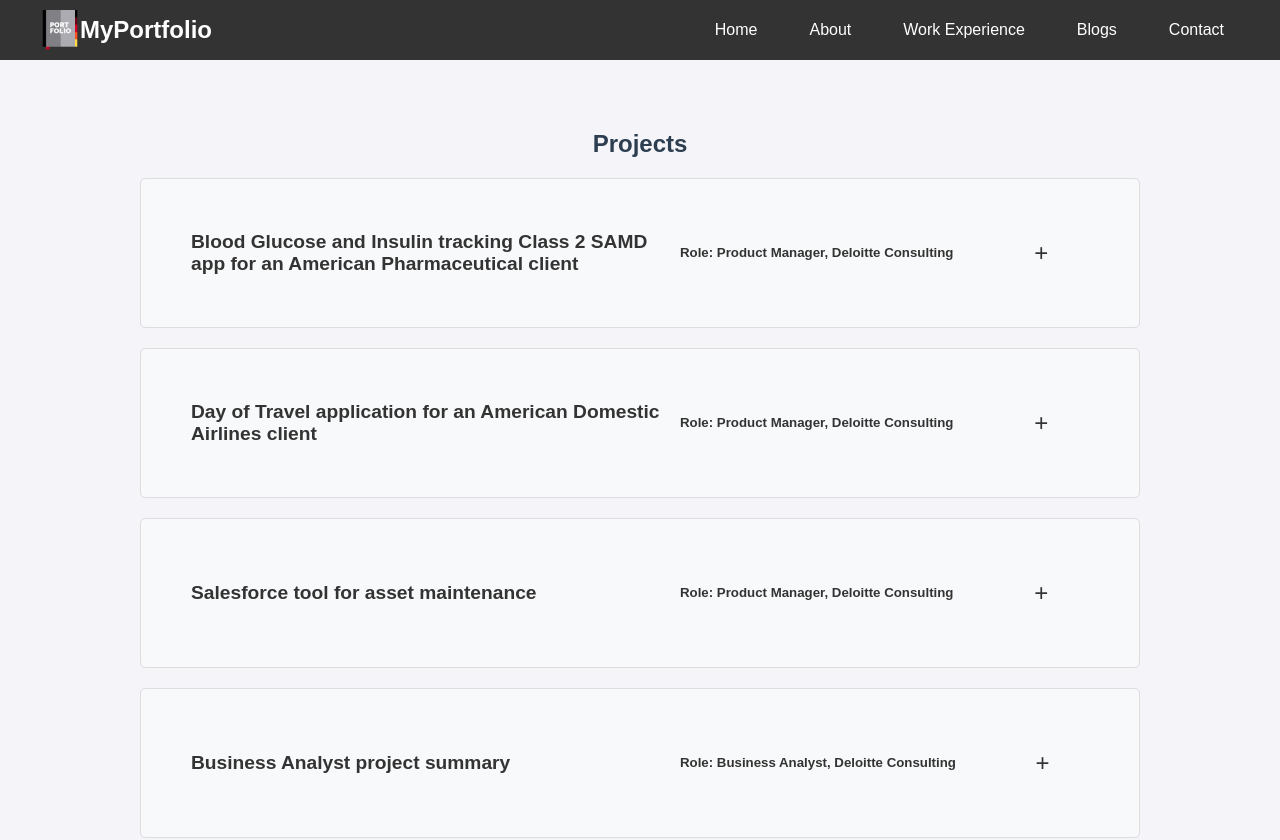
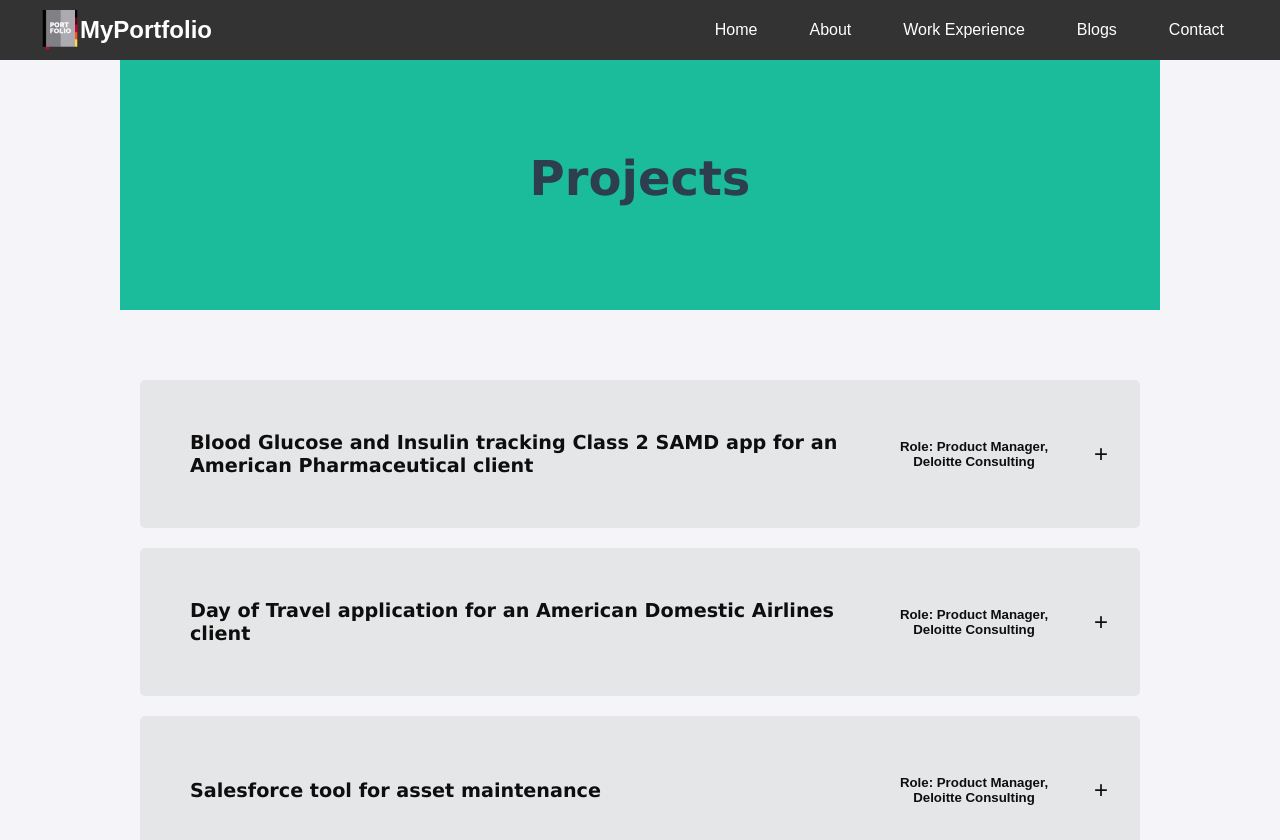
Before and after one commit to SajithPradeep/productportfolio, a React (Create React App) app: page /projects in a window 1280 px wide. Shown: the top 840 px of the page. Built offline with nearby package versions, Linux system fonts and the light colour scheme.

Commit message:
design language changes for all the pages

```diff
--- a/src/components/About.jsx
+++ b/src/components/About.jsx
@@ -4,12 +4,16 @@ import aboutImage from '../assets/about.jpg';
 
 const About = () => {
   return (
+    <div>
+      <section id="about-title">
+        <h2>About Me</h2>
+      </section>
     <section id="about">
-      <h2>About Me</h2>
       <img src={aboutImage} alt="About Me" style={{ width: 'auto', maxWidth: '400px', height: '350px' }} />
       <p>I am a Product manager and experienced business analyst working with cross-functional teams at Deloitte Studios, where I focus on developing client products, with a strong emphasis on user experience and customer satisfaction. My role bridges business, technology, and design to create products that are both appealing to the end users and aligned with the client's business objectives. I have collaborated with numerous clients across diverse industries, developing front-end applications for web and mobile (iOS and Android) platforms. Additionally, I work closely with design teams to craft solutions that address user pain points while maintaining a high-quality user experience.</p>
       <p>Additionally, I also have expertise in Frontend web development, which has helped me understand the technical side of the product and enabled me to work closely with the Development and QA team. This has also helped me while providing design feedback by bringing the tech feasibility angle also into the picture. </p>
     </section>
+    </div>
   );
 };
 
--- a/src/components/Blogs.jsx
+++ b/src/components/Blogs.jsx
@@ -24,19 +24,23 @@ const Blogs = () => {
   ];
 
   return (
+    <div>
+      <section id="blogs-title">
+        <h2>My Blogs</h2>
+      </section>
     <section id="blogs">
-      <h2>My Blogs</h2>
       <div className="blog-list">
         {blogPosts.map((blog, index) => (
           <div key={index} className="blog-post">
-            <h3>{blog.title}</h3>
+            <h3>[WIP] {blog.title}</h3>
             <p><em>{blog.date}</em></p>
             <p>{blog.summary}</p>
-            <a href={blog.link}>Read More</a>
+            {/* <a href={blog.link}>Read More</a> */}
           </div>
         ))}
       </div>
     </section>
+    </div>
   );
 };
 
--- a/src/components/Contact.jsx
+++ b/src/components/Contact.jsx
@@ -4,8 +4,11 @@ import resume from '../assets/Sajith_Pradeep_Resume.pdf';
 
 const Contact = () => {
   return (
+    <div>
+      <section id="contact-title">
+      <h2>Let's Build Some Products Together! </h2>
+      </section>
     <section id="contact">
-      <h2>Let's Brew Some Ideas Together! </h2>
       <p>Got a product idea brewing? Or a problem that’s keeping you up at night?</p>
        <p>  I’m all ears! Whether it’s a quick chat or a deep dive into brainstorming, I’m always up for a coffee-fueled session to solve some problems and talk shop about all things product. Reach out, and let’s make something awesome happen!</p>
       <p>Email: <a href="mailto:[Your Email]">sajith.pradeep1993@gmail.com</a></p>
@@ -17,6 +20,7 @@ const Contact = () => {
         </a>
       </div>
     </section>
+    </div>
   );
 };
 
--- a/src/components/Projects.jsx
+++ b/src/components/Projects.jsx
@@ -26,8 +26,11 @@ const ProjectAccordionItem = ({ title, orgDate,  children }) => {
 
 const Projects = () => {
   return (
+    <div>
+      <section id="project-title">
+        <h2>Projects</h2>
+      </section>
     <section id="projects">
-      <h2>Projects</h2>
       <div className="accordion">
         <ProjectAccordionItem title="Blood Glucose and Insulin tracking Class 2 SAMD app for an American Pharmaceutical client" orgDate="Product Manager, Deloitte Consulting">
           <p>
@@ -106,6 +109,7 @@ const Projects = () => {
         </ProjectAccordionItem>
       </div>
     </section>
+    </div>
   );
 };
 
--- a/src/styles/About.css
+++ b/src/styles/About.css
@@ -7,3 +7,12 @@
     font-size: 18px;
     line-height: 1.6;
   }
+
+  #about-title {
+    font-size: 2.0rem;
+    font-family: Verdana, Geneva, Tahoma, sans-serif;
+    background-color: #1abc9c;
+    padding: 50px 20px;
+    max-width: 1000px;
+    height: 150px;
+  }
--- a/src/styles/Blogs.css
+++ b/src/styles/Blogs.css
@@ -1,4 +1,13 @@
 /* src/styles/Blogs.css */
+#blogs-title {
+  font-size: 2.0rem;
+  font-family: Verdana, Geneva, Tahoma, sans-serif;
+  background-color: #1abc9c;
+  padding: 50px 20px;
+  max-width: 1000px;
+  height: 150px;
+}
+
 #blogs {
     background-color: #f9f9f9;
     padding: 50px 20px;
--- a/src/styles/Contact.css
+++ b/src/styles/Contact.css
@@ -1,4 +1,20 @@
 /* src/styles/Contact.css */
+#contact-title {
+  font-size: 2.0rem;
+  font-family: Verdana, Geneva, Tahoma, sans-serif;
+  background-color: #1abc9c;
+  padding: 50px 20px;
+  max-width: 1000px;
+  height: 150px;
+}
+
+#contact {
+  background-color: #e5e6e7;
+  margin-top: 30px;
+  border-radius: 8px;
+  box-shadow: 0 4px 8px rgba(0, 0, 0, 0.1);
+}
+
 #contact p {
     font-size: 18px;
     margin: 25px 0;
--- a/src/styles/Projects.css
+++ b/src/styles/Projects.css
@@ -1,16 +1,30 @@
+#project-title {
+  font-size: 2.0rem;
+  font-family: Verdana, Geneva, Tahoma, sans-serif;
+  background-color: #1abc9c;
+  padding: 50px 20px;
+  max-width: 1000px;
+  height: 150px;
+}
+
+#projects h3 {
+  text-align: left;
+  font-family: Verdana, Geneva, Tahoma, sans-serif;
+}
+
 .accordion-item {
-  border: 1px solid #ddd;
   border-radius: 5px;
   margin-bottom: 10px;
   margin-top: 20px;
 }
 
 .accordion .accordion-item:hover {
-  border: 1px solid;
+  border-radius: 5px;
 }
 
 .accordion-title {
-  background-color: #f8f9fa;
+  background-color: #e5e6e7;
+  color: rgb(14, 14, 14);
   padding: 10px;
   cursor: pointer;
   display: flex;
@@ -19,12 +33,20 @@
   border-radius: 5px;
 }
 
+.accordion-title:hover {
+  background-color: #d4d7d6;
+}
+
 .accordion-title h3 {
   margin: 0;
   font-size: 1.2rem;
-  width: 50%;
+  width: 70%;
   text-align: left;
   padding-left: 40px;
+}
+
+.accordion-title h5 {
+  width: 20%;
 }
 
 .accordion-title span {
@@ -71,7 +93,10 @@ ul li {
   .accordion-title h3, .accordion-title h5 {
     font-size: 1rem;
     margin-bottom: 5px;
+    margin-top: 10px;
     width: auto;
+    padding: 0 40px;
+    text-align: left;
   }
 
   .responsive {
```
